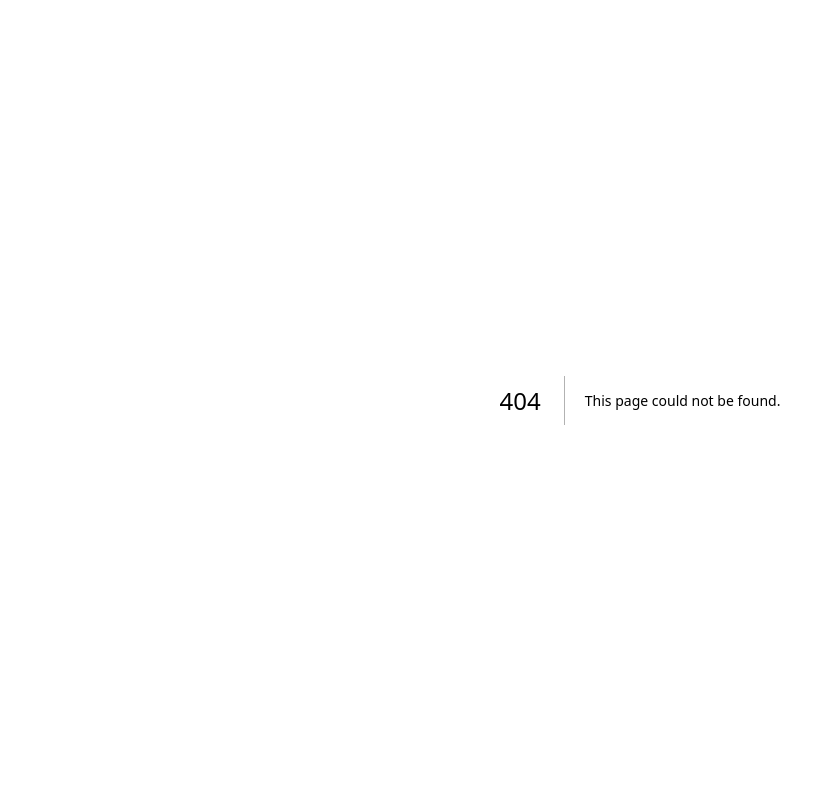
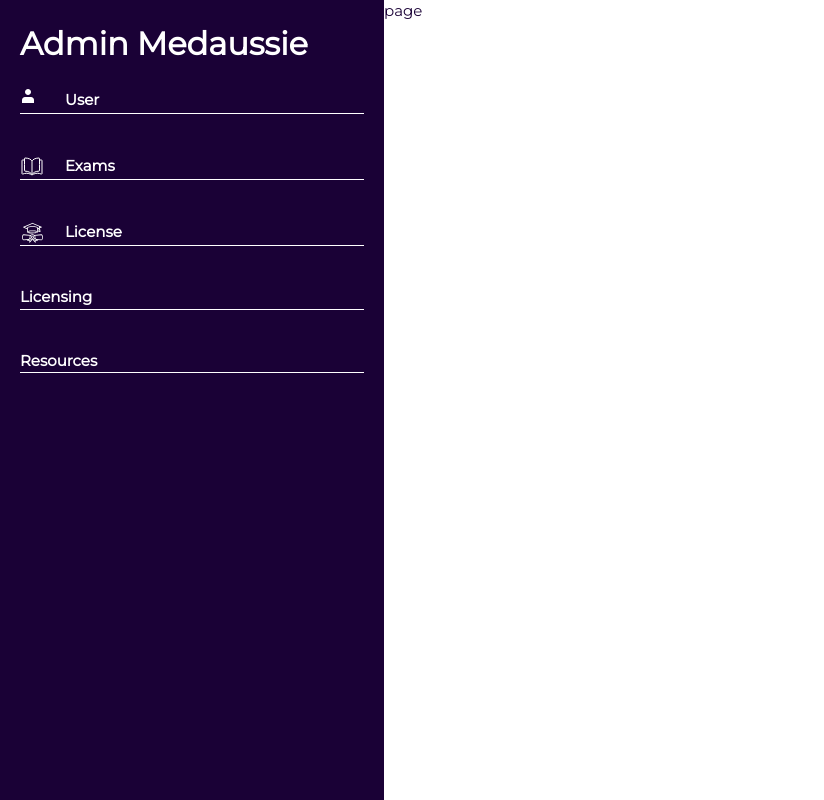
Before and after one commit to Eradz/Medaussie, a Next.js app: page /admin in a window 1280 px wide. Before the commit this address had no page. Shown: the top 800 px of the page, without its empty margins (0-824 px from the left). Built offline with nearby package versions, Linux system fonts and the light colour scheme.

Commit message:
adding admin page

```diff
--- /dev/null
+++ b/components/icons/book.tsx
@@ -0,0 +1,14 @@
+const BookIcon = ({  ...restOfProps }: React.SVGProps<SVGSVGElement>) => (
+    <svg
+        width="25"
+        height="25"
+        viewBox="0 0 25 25"
+        fill="none"
+        xmlns="http://www.w3.org/2000/svg"
+        {...restOfProps}
+      >
+<path d="M12 6.90909C10.8999 5.50893 9.20406 4.10877 5.00119 4.00602C4.72513 3.99928 4.5 4.22351 4.5 4.49965C4.5 6.54813 4.5 14.3034 4.5 16.597C4.5 16.8731 4.72515 17.09 5.00114 17.099C9.20405 17.2364 10.8999 19.0998 12 20.5M12 6.90909C13.1001 5.50893 14.7959 4.10877 18.9988 4.00602C19.2749 3.99928 19.5 4.21847 19.5 4.49461C19.5 6.78447 19.5 14.3064 19.5 16.5963C19.5 16.8724 19.2749 17.09 18.9989 17.099C14.796 17.2364 13.1001 19.0998 12 20.5M12 6.90909L12 20.5" stroke="#FFFFFF"/>
+<path d="M19.2353 6H21.5C21.7761 6 22 6.22386 22 6.5V19.539C22 19.9436 21.5233 20.2124 21.1535 20.0481C20.3584 19.6948 19.0315 19.2632 17.2941 19.2632C14.3529 19.2632 12 21 12 21C12 21 9.64706 19.2632 6.70588 19.2632C4.96845 19.2632 3.64156 19.6948 2.84647 20.0481C2.47668 20.2124 2 19.9436 2 19.539V6.5C2 6.22386 2.22386 6 2.5 6H4.76471" stroke="#FFFFFF"/>
+</svg>
+)
+export default BookIcon
--- /dev/null
+++ b/components/icons/license.tsx
@@ -0,0 +1,30 @@
+const LicenseIcon = ({  ...restOfProps }: React.SVGProps<SVGSVGElement>) => (
+<svg
+    width="25"
+    height="25"
+    xmlns="http://www.w3.org/2000/svg"
+    viewBox="0 0 64 64"
+    id="graduation-cap-diploma"
+    {...restOfProps}>
+  <path d="M54.546,36.794c-0.001,0-0.003,0-0.004,0l-17.36,1.542c-1.359-1.271-3.178-2.055-5.181-2.055
+			c-2.001,0-3.819,0.783-5.178,2.052L9.37,36.79c-2.872,0-4.157,3.832-4.157,7.63c0,3.796,1.284,7.626,4.241,7.626
+			c0.001,0,0.003,0,0.004,0l10.498-0.927l-1.237,1.236c-0.322,0.321-0.386,0.819-0.156,1.212s0.696,0.582,1.134,0.458l4.695-1.322
+			l-0.666,4.274c-0.067,0.434,0.156,0.861,0.552,1.053c0.139,0.068,0.289,0.101,0.436,0.101c0.272,0,0.539-0.11,0.733-0.319
+			l5.91-6.358c0.212,0.018,0.425,0.033,0.642,0.033s0.43-0.015,0.642-0.033l5.91,6.358c0.194,0.209,0.461,0.319,0.733,0.319
+			c0.147,0,0.297-0.032,0.436-0.101c0.396-0.191,0.619-0.619,0.552-1.053l-0.666-4.274l4.695,1.322
+			c0.44,0.125,0.904-0.065,1.134-0.458c0.23-0.393,0.166-0.891-0.156-1.212l-1.238-1.236L54.63,52.05
+			c2.872,0,4.157-3.832,4.157-7.63C58.787,40.624,57.503,36.794,54.546,36.794z M9.37,50.05c-1.189,0-2.157-2.525-2.157-5.63
+			s0.968-5.63,2.069-5.634l16.07,1.42c-0.606,1.091-0.953,2.344-0.953,3.678c0,0.84,0.143,1.646,0.395,2.403l-2.633,2.63L9.37,50.05
+			z M26.205,54.059l0.403-2.587c0.052-0.337-0.07-0.677-0.325-0.902c-0.255-0.226-0.606-0.304-0.935-0.215l-2.504,0.705l0.52-0.519
+			c0.009-0.01,0.02-0.018,0.028-0.028l2.339-2.337c0.835,1.215,2.013,2.175,3.394,2.742L26.205,54.059z M26.398,43.884
+			c0-1.454,0.561-2.776,1.473-3.773c0.026-0.023,0.046-0.05,0.069-0.076c1.022-1.078,2.462-1.754,4.06-1.754
+			c3.089,0,5.602,2.514,5.602,5.603S35.089,49.485,32,49.485S26.398,46.973,26.398,43.884z M38.651,50.354
+			c-0.328-0.089-0.679-0.011-0.935,0.215c-0.254,0.226-0.377,0.565-0.325,0.902l0.403,2.587l-2.92-3.142
+			c1.381-0.567,2.56-1.526,3.394-2.742l2.339,2.337c0.009,0.01,0.019,0.018,0.028,0.028l0.52,0.519L38.651,50.354z M56.077,48.588
+			c-0.282,0.667-0.763,1.462-1.359,1.466L41.84,48.917l-2.633-2.63c0.253-0.756,0.395-1.562,0.395-2.403
+			c0-1.332-0.347-2.584-0.951-3.674l15.979-1.42c1.189,0,2.157,2.525,2.157,5.63C56.787,46.003,56.528,47.521,56.077,48.588z" fill="#FFFFFF"></path>
+  <path d="M32 40c-2.141 0-3.883 1.742-3.883 3.884 0 2.141 1.742 3.883 3.883 3.883s3.883-1.742 3.883-3.883C35.883 41.742 34.141 40 32 40zM32 45.767c-1.039 0-1.883-.845-1.883-1.883C30.117 42.845 30.961 42 32 42s1.883.845 1.883 1.884C33.883 44.922 33.039 45.767 32 45.767zM8.724 19.342l9.532 4.211v7.427c0 1.695 2.44 2.309 4.827 2.686 2.361.373 5.528.578 8.917.578 6.27 0 13.744-.566 13.744-3.264v-7.427l2.966-1.31v.948c-.706.435-1.189 1.309-1.209 2.358l-.515 4.169c-.035.285.054.57.244.785.189.215.462.338.749.338h3.463c.287 0 .56-.123.749-.338.19-.215.279-.5.244-.785l-.515-4.169c-.02-1.049-.503-1.924-1.209-2.358v-1.832l4.566-2.017c.362-.16.596-.519.596-.915 0-.396-.233-.754-.595-.914L32.405 7.394c-.258-.115-.552-.115-.81 0L8.723 17.513c-.362.16-.595.519-.595.914C8.128 18.823 8.362 19.182 8.724 19.342zM49.11 28.841l.383-3.103c.005-.041.007-.082.007-.123 0-.354.124-.597.209-.691.085.095.209.338.209.691 0 .041.002.082.007.123l.383 3.103H49.11zM20.255 20.227c.175-.75 4.249-2.09 11.745-2.09s11.57 1.34 11.744 2.087v8.388c-3.039-1.443-8.787-1.651-11.744-1.651s-8.706.208-11.744 1.651L20.255 20.227zM20.336 30.861c.621-.713 4.402-1.9 11.664-1.9 7.296 0 11.076 1.198 11.668 1.898C42.769 31.455 38.74 32.243 32 32.243 25.27 32.243 21.243 31.458 20.336 30.861zM50.71 19.172v-1.493l1.689.747L50.71 19.172zM32 9.401l16.71 7.392v3.261l-2.966 1.31v-1.142c0-3.792-10.52-4.087-13.744-4.087s-13.744.295-13.744 4.087v1.142l-6.655-2.94L32 9.401z" fill="#FFFFFF"></path>
+</svg>
+)
+
+export default LicenseIcon
--- /dev/null
+++ b/components/icons/user.tsx
@@ -0,0 +1,14 @@
+const UserIcon = ({  ...restOfProps }: React.SVGProps<SVGSVGElement>) => (
+<svg
+    width="25"
+    height="25"
+    fill="none"
+    xmlns="http://www.w3.org/2000/svg"
+    {...restOfProps}
+  >
+<path d="M8 7C9.65685 7 11 5.65685 11 4C11 2.34315 9.65685 1 8 1C6.34315 1 5 2.34315 5 4C5 5.65685 6.34315 7 8 7Z" fill="#FFFFFF"/>
+<path d="M14 12C14 10.3431 12.6569 9 11 9H5C3.34315 9 2 10.3431 2 12V15H14V12Z" fill="#FFFFFF"/>
+</svg>
+)
+
+export default UserIcon;
--- /dev/null
+++ b/src/app/admin/_components/SideBar.tsx
@@ -0,0 +1,34 @@
+import React from 'react'
+import Link from 'next/link'
+import UserIcon from '../../../../components/icons/user'
+import BookIcon from '../../../../components/icons/book'
+import LicenseIcon from '../../../../components/icons/license'
+
+const navLinks = [
+    {name: "User", link:"/users", icon: <UserIcon/>},
+    {name: "Exams", link:"/exams", icon: <BookIcon/>},
+    {name: "License", link:"/licenses",  icon: <LicenseIcon/>},
+    {name: "Licensing", link:"/license"},
+    {name: "Resources", link:"/resources"},
+]
+const SideBar = () => {
+  return (
+    <div className='flex flex-col bg-secondary text-primary h-full p-5'>
+         <Link href="/admin">
+          <h3 className="font-bold text-left flex gap-2">Admin <p>Medaussie</p></h3>
+        </Link>
+        {navLinks.map(({name, link, icon})=>{
+            return(
+                <div  key={name} className='flex flex-col py-5'>
+                <Link href={`/admin${link}`} className='flex gap-5 items-center'>
+                    {icon}<p className='font-bold text-left'>{name}</p>
+                </Link>
+                <div className='w-full h-[1px] bg-primary'></div>
+                </div>
+            )
+        })}
+    </div>
+  )
+}
+
+export default SideBar
--- /dev/null
+++ b/src/app/admin/layout.tsx
@@ -0,0 +1,22 @@
+import React from 'react'
+import Page from './page'
+import Footer from '../(Homepage)/_components/Footer'
+import SideBar from './_components/SideBar'
+
+const layout = () => {
+  return (
+    <div className='relative'>
+        <div className='flex h-screen'>
+        <div className='w-[30%] '>
+        <SideBar/>
+        </div>
+        <div className='w-[70%] '>
+        <Page/>
+        </div>
+        </div>
+        <Footer/>
+    </div>
+  )
+}
+
+export default layout
--- /dev/null
+++ b/src/app/admin/page.tsx
@@ -0,0 +1,10 @@
+import React from 'react'
+const Page = () => {
+  return (
+    <div className='bg-primary flex h-full'>
+        page
+    </div>
+  )
+}
+
+export default Page
--- a/src/app/login/page.tsx
+++ b/src/app/login/page.tsx
@@ -7,12 +7,14 @@ import EyeHideIcon from '../../../components/icons/EyeHideIcon';
 import EyeShowIcon from '../../../components/icons/EyeShowIcon';
 import showToast  from '../../toast/toast';
 import { callApi } from '@zayne-labs/callapi';
+import { useRouter } from 'next/navigation';
 
 const Page = () => {
     const [email, setEmail] = useState("");
     const [password, setPassword] = useState("");
     const [showPassword, setShowPassword] = useState(false)
     const [loading, setLoading] = useState(false)
+    const router = useRouter()
     const details = [
         {type: "email", name: "Email", placeholder: "Enter your Email", value: email, edit: (value: string)=>{setEmail(value)}},
         {type: "password", name: "Password", placeholder: "Enter your Password", value: password, edit: (value: string)=>{setPassword(value)}},
@@ -20,12 +22,13 @@ const Page = () => {
     const data = {email, password}
     const handleSubmit = async () => {
       setLoading(true)
-      await callApi<{message: string}>('http://localhost:5000/api/v1/users/login', {
+      await callApi<{message: string}>(process.env.NEXT_PUBLIC_NEXT_ENV  === "development" ?'http://localhost:5000/api/v1/users/login' : "https://medaussie-backend.onrender.com/api/v1/users/login", {
         method: 'POST',
         body: data,
         onResponse:({ data }) => {
           setLoading(false)
           showToast({type:'success', content: data.message})
+          router.push("/admin")
         },
         onError:({ error }) => {
           setLoading(false)
--- a/src/app/signup/page.tsx
+++ b/src/app/signup/page.tsx
@@ -30,7 +30,7 @@ const Page = () => {
     const data = {email, password, firstname, lastname}
     const handleSubmit = async () => {
       setLoading(true)
-      await callApi<{message: string}>('http://localhost:5000/api/v1/users/signup', {
+      await callApi<{message: string}>(process.env.NEXT_PUBLIC_NEXT_ENV  === "development" ?'http://localhost:5000/api/v1/users/signup' : "https://medaussie-backend.onrender.com/api/v1/users/signup", {
         method: 'POST',
         body: data,
         onResponse:({ data }) => {
```
Also changed, not shown: public/exam.jpg, public/license.jpg.
